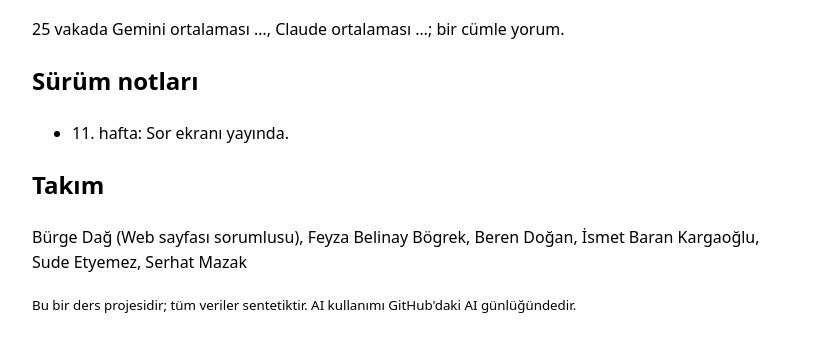
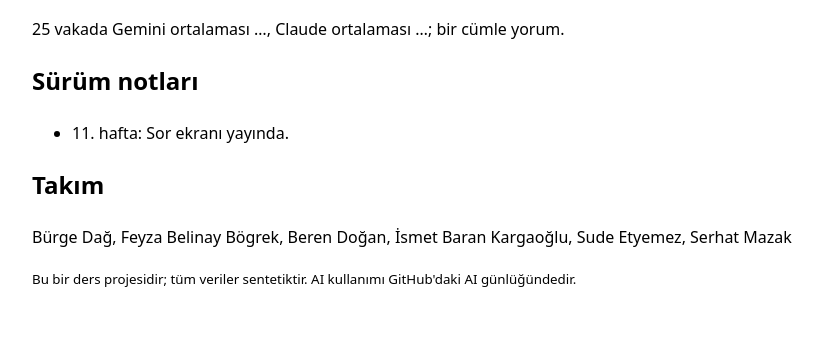
Before and after one commit to burgedag21-hub/takim-2-site, a plain HTML site: page index.html in a window 1280 px wide. Shown: the part 884-1235 px from the top of the page, without its empty margins (228-1051 px from the left). Drawn offline with Linux system fonts and the light colour scheme.

Commit message:
Update index.html

```diff
--- a/index.html
+++ b/index.html
@@ -31,7 +31,7 @@
   <h2>Sürüm notları</h2>
   <ul><li>11. hafta: Sor ekranı yayında.</li></ul>
   <h2>Takım</h2>
-  <p>Bürge Dağ (Web sayfası sorumlusu), Feyza Belinay Bögrek, Beren Doğan, İsmet Baran Kargaoğlu, Sude Etyemez, Serhat Mazak</p>
+  <p>Bürge Dağ, Feyza Belinay Bögrek, Beren Doğan, İsmet Baran Kargaoğlu, Sude Etyemez, Serhat Mazak</p>
   <p><small>Bu bir ders projesidir; tüm veriler sentetiktir. AI kullanımı GitHub'daki AI günlüğündedir.</small></p>
 </body>
 </html>
```
